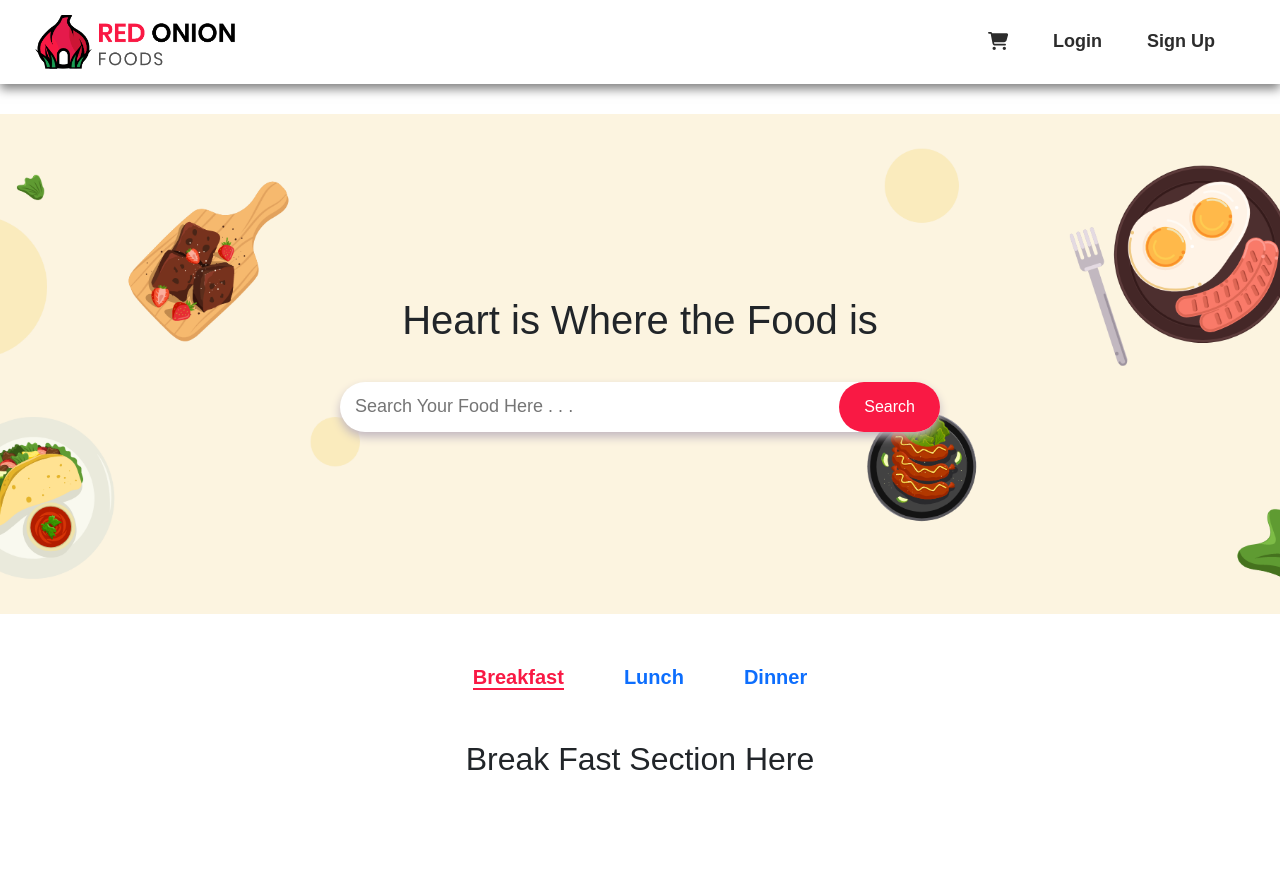
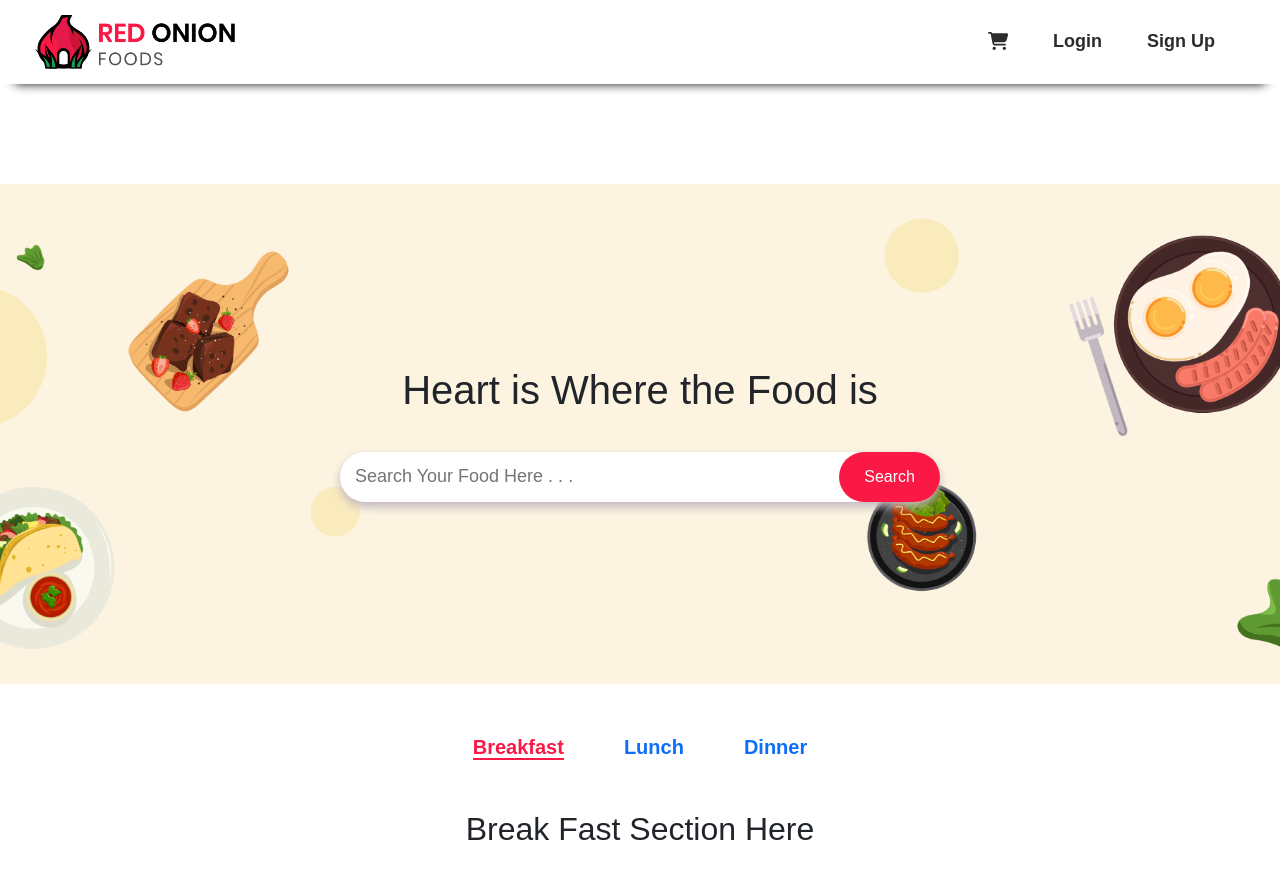
Before and after one commit to shafik720/Red-onion-restaurant, a React (Create React App) app: page / in a window 1280 px wide. Shown: the top 878 px of the page. Before the commit the page ends 826 px from the top, so only its background shows below. Built offline with nearby package versions, Linux system fonts and the light colour scheme; the HTML template or start-up script is replaced by a standard one.

Commit message:
making navbar responsive

```diff
--- a/src/App.css
+++ b/src/App.css
@@ -8,7 +8,7 @@
 }
 
 .mainDiv{
-  margin-top: 30px;
+  margin-top: 100px;
 }
 
 @media (prefers-reduced-motion: no-preference) {
--- a/src/Pages/Header/Header.css
+++ b/src/Pages/Header/Header.css
@@ -5,7 +5,7 @@
     align-items: center;
     z-index: 50 ;
     padding: 0 35px;
-    box-shadow: 0 5px 10px rgba(0,0,0,0.5);
+    box-shadow: 0px 15px 10px -15px #111;
 }
 .header-div img{
     width: 200px;
```
